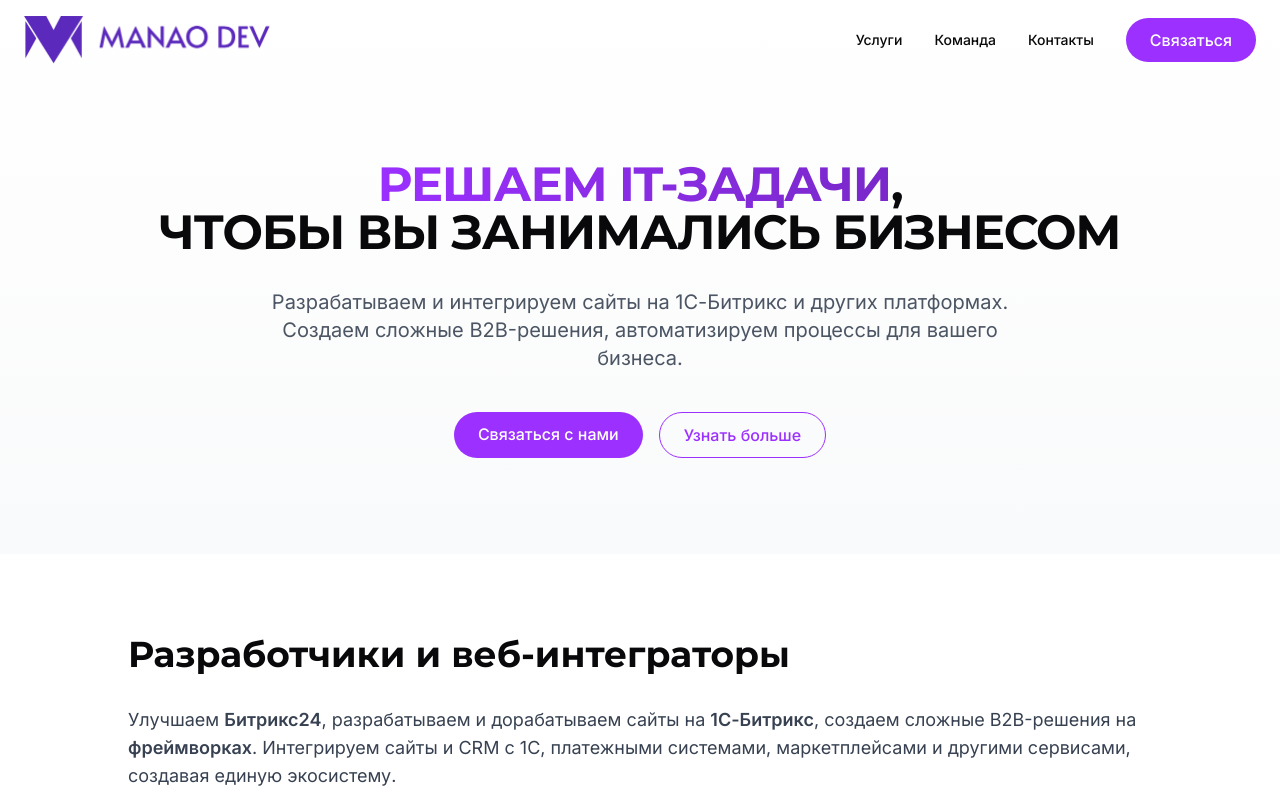
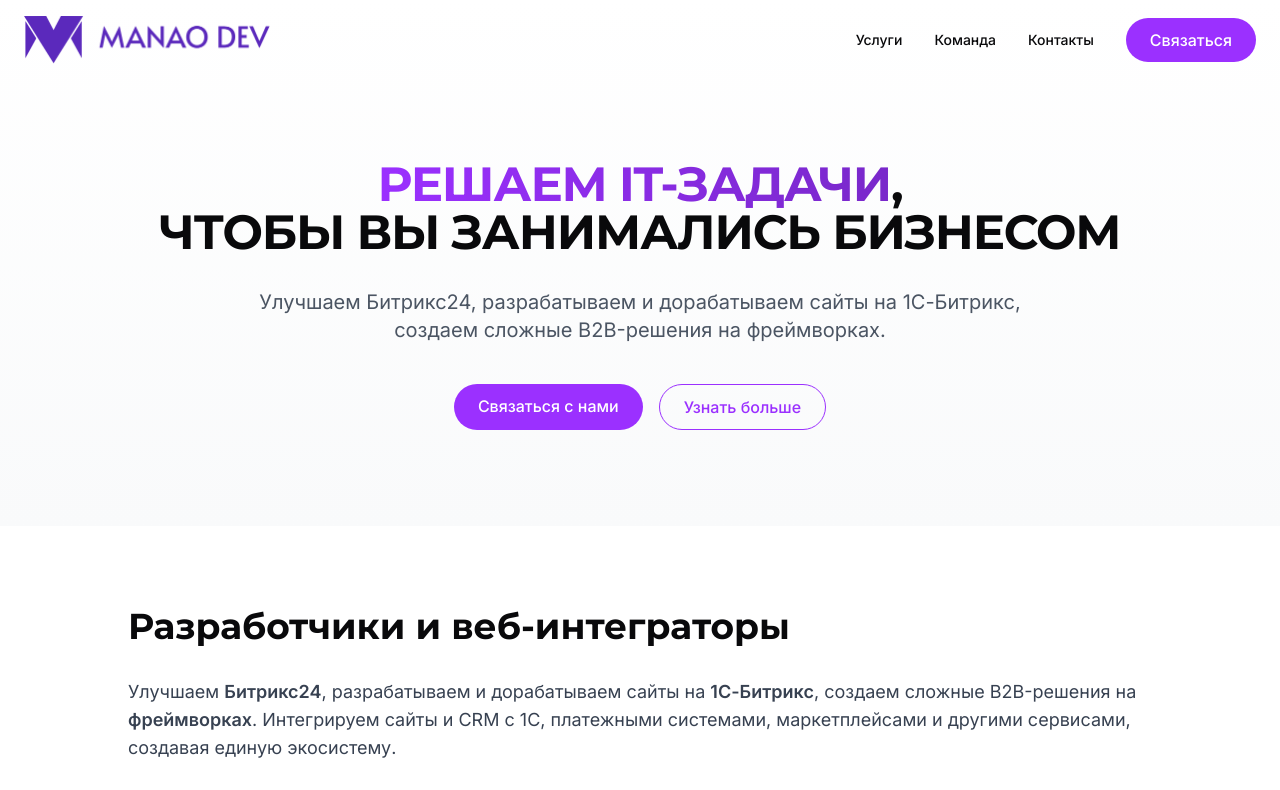
Before and after one commit to maryiarahoisha/stylish-portfolio-page, a React (Vite) app: page / in a window 1280 px wide. Shown: the top 790 px of the page. Built offline with nearby package versions, Linux system fonts and the light colour scheme.

Commit message:
Update hero section text
Updates the text in the hero section of the landing page.

```diff
--- a/src/pages/Index.tsx
+++ b/src/pages/Index.tsx
@@ -31,8 +31,7 @@ const Index = () => {
 
               <div className={`transition-all duration-700 delay-300 ${isLoaded ? 'opacity-100' : 'opacity-0 translate-y-12'}`}>
                 <p className="text-lg md:text-xl text-gray-600 max-w-3xl mx-auto">
-                  Разрабатываем и интегрируем сайты на 1С-Битрикс и других платформах.
-                  Создаем сложные B2B-решения, автоматизируем процессы для вашего бизнеса.
+                  Улучшаем Битрикс24, разрабатываем и дорабатываем сайты на 1С-Битрикс, создаем сложные B2B-решения на фреймворках.
                 </p>
               </div>
 
```
